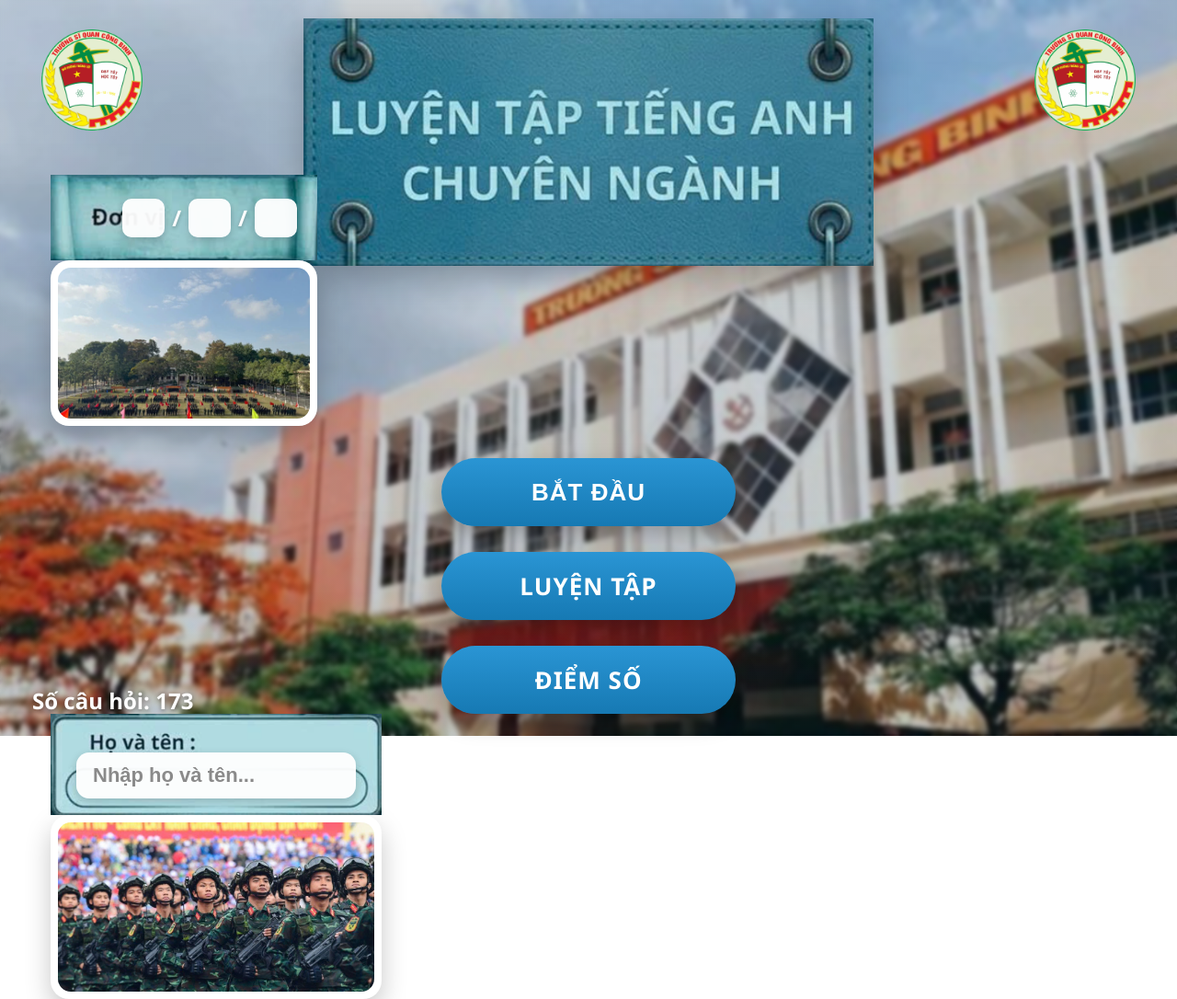
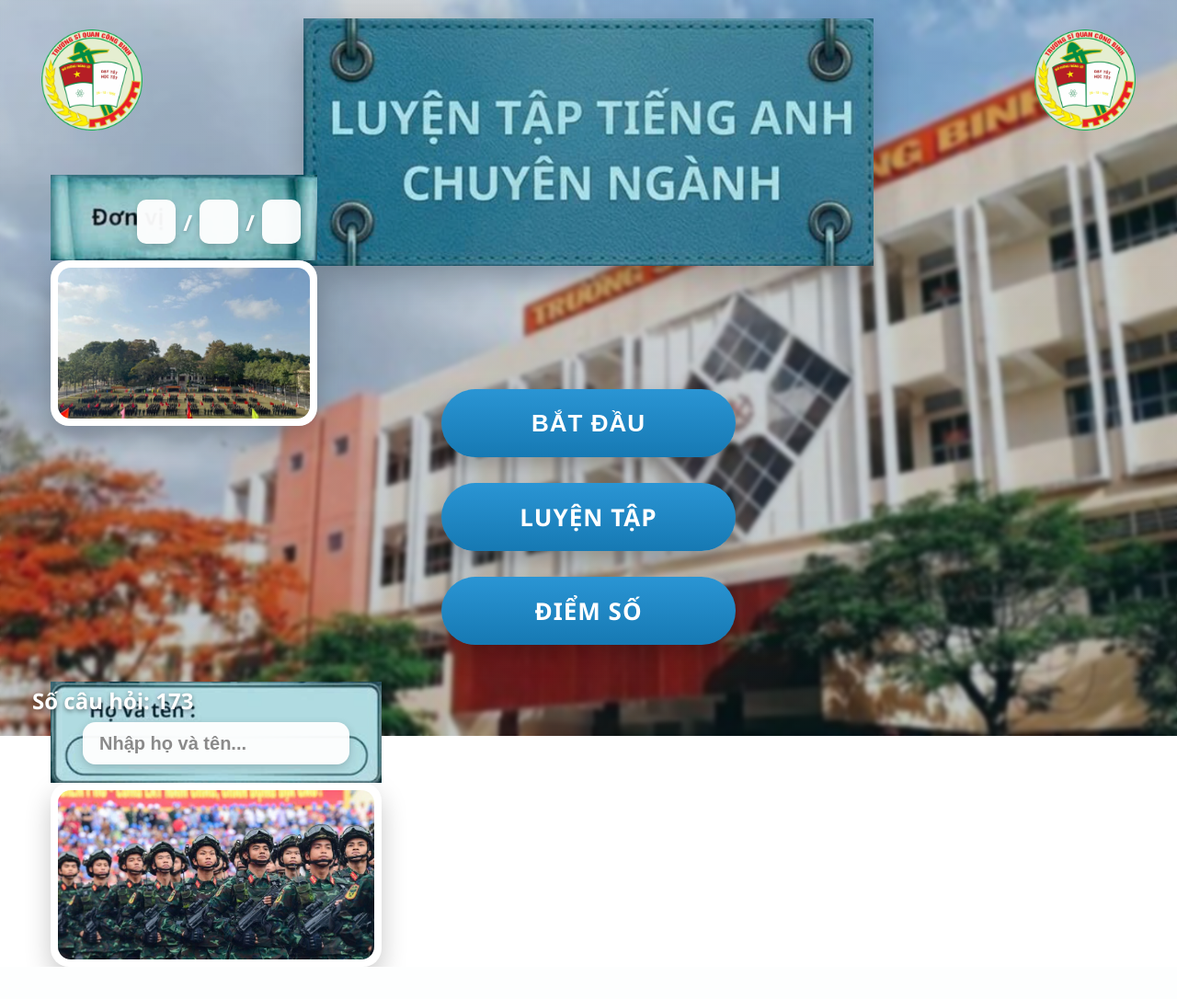
Before and after one commit to HuyHoang-desine/300-cau-trac-nghiem-tieng-anh-chuyen-nganh-cong-binh, a Flask app: page / in a window 1280 px wide. Shown: the whole page at 92% size. After the commit the page ends 1051 px from the top, so only its background shows below. Run offline with Flask 3, Linux system fonts and the light colour scheme; data comes from the database, SQL or seed files in the repository.

Commit message:
Update home.css

```diff
--- a/Quizweb/static/home.css
+++ b/Quizweb/static/home.css
@@ -96,7 +96,7 @@ body.new-home{
 
 .title-board{
 
-    width:820px;
+    width:720px;
 
     display:flex;
 
@@ -140,6 +140,19 @@ body.new-home{
 
 .home-layout{
 
+    width:100%;
+
+    display:flex;
+
+    justify-content:space-between;
+
+    align-items:center;
+
+    gap:70px;
+}
+
+.home-layout{
+
     display:flex;
 
     justify-content:space-between;
@@ -155,10 +168,18 @@ body.new-home{
    ======================================================= */
 
 .left-panel{
-    width:330px;
+
+    width:320px;
+
     display:flex;
+
     flex-direction:column;
-    gap:22px;
+
+    justify-content:flex-start;
+
+    gap:20px;
+
+    margin-top:35px;
 }
 
 .unit-banner{
@@ -174,8 +195,8 @@ body.new-home{
 .unit-inputs{
     position:absolute;
 
-    top:50%;
-    right:22px;
+    top:55%;
+    right:18px;
 
     transform:translateY(-50%);
 
@@ -186,8 +207,8 @@ body.new-home{
 
 .unit-inputs input{
 
-    width:46px;
-    height:42px;
+    width:42px;
+    height:48px;
 
     border:none;
     border-radius:10px;
@@ -222,7 +243,7 @@ body.new-home{
 
     width:100%;
 
-    height:220px;
+    height:200px;
 
     overflow:hidden;
 
@@ -264,7 +285,7 @@ body.new-home{
 
     gap:28px;
 
-    padding-top:35px;
+    transform:translateY(-40px);
 }
 
 .main-btn{
@@ -323,10 +344,16 @@ body.new-home{
    ======================================================= */
 
 .right-panel{
-    width:420px;
+
+    width:400px;
+
     display:flex;
+
     flex-direction:column;
-    gap:22px;
+
+    gap:20px;
+
+    margin-top:35px;
 }
 
 .name-box{
@@ -341,14 +368,14 @@ body.new-home{
 
 .name-content{
     position:absolute;
-    left:28px;
-    right:28px;
-    bottom:18px;
+    left:35px;
+    right:35px;
+    bottom:20px;
 }
 
 .name-input{
     width:100%;
-    height:50px;
+    height:46px;
 
     border:none;
     outline:none;
@@ -357,7 +384,7 @@ body.new-home{
 
     padding:0 18px;
 
-    font-size:22px;
+    font-size:20px;
     font-weight:600;
 
     background:rgba(255,255,255,.95);
@@ -373,7 +400,7 @@ body.new-home{
 .right-photo{
 
     width:100%;
-    height:240px;
+    height:210px;
 
     overflow:hidden;
 
```
